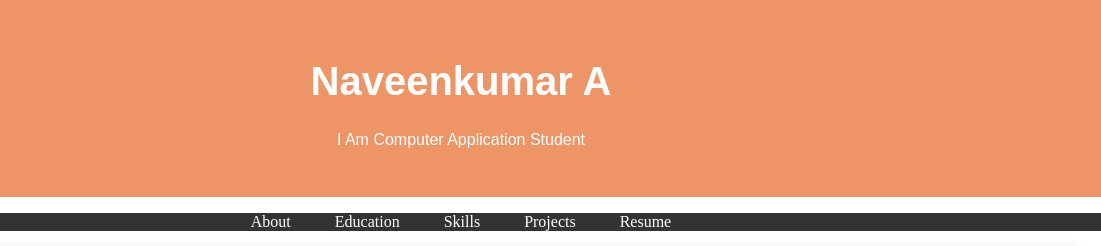
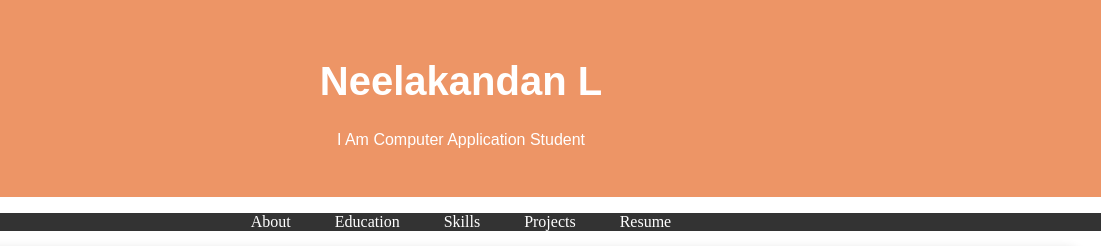
Before and after one commit to neelakandan234/portpolio, a plain HTML site: page index.html in a window 1280 px wide. Shown: the top 246 px of the page, 179-1280 px from the left. Drawn offline with Linux system fonts and the light colour scheme.

Commit message:
Update index.html

```diff
--- a/index.html
+++ b/index.html
@@ -97,7 +97,7 @@
       <div class="header-content">
         <!-- Add your profile picture here -->
         <img src="475987e6-a09d-4e10-9b12-e9791ec65548.jpg" class="profile-picture" />
-        <h1>Naveenkumar A</h1>
+        <h1>Neelakandan L</h1>
         <p>I Am Computer Application Student</p>
       </div>
     </header>
```
